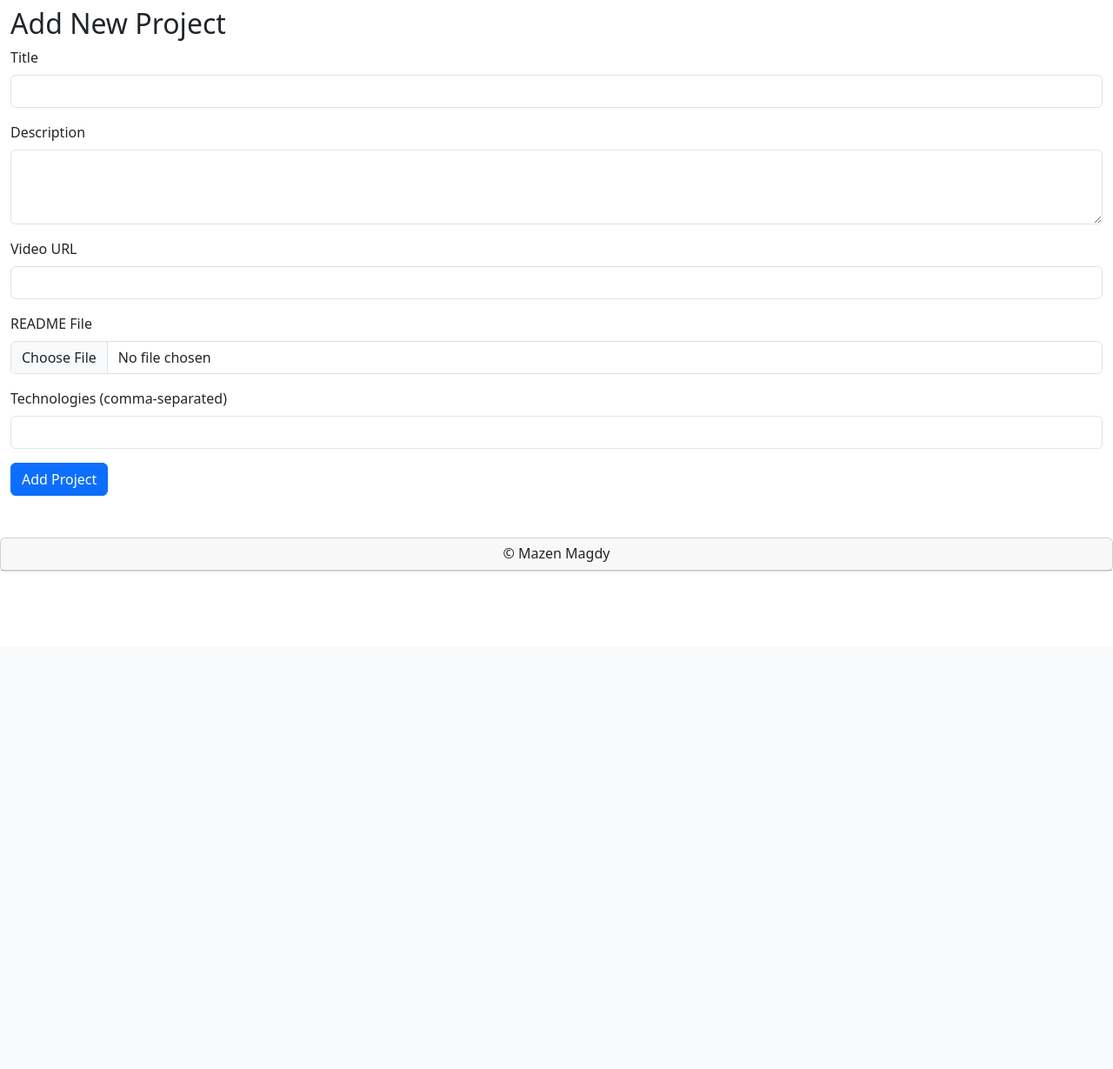
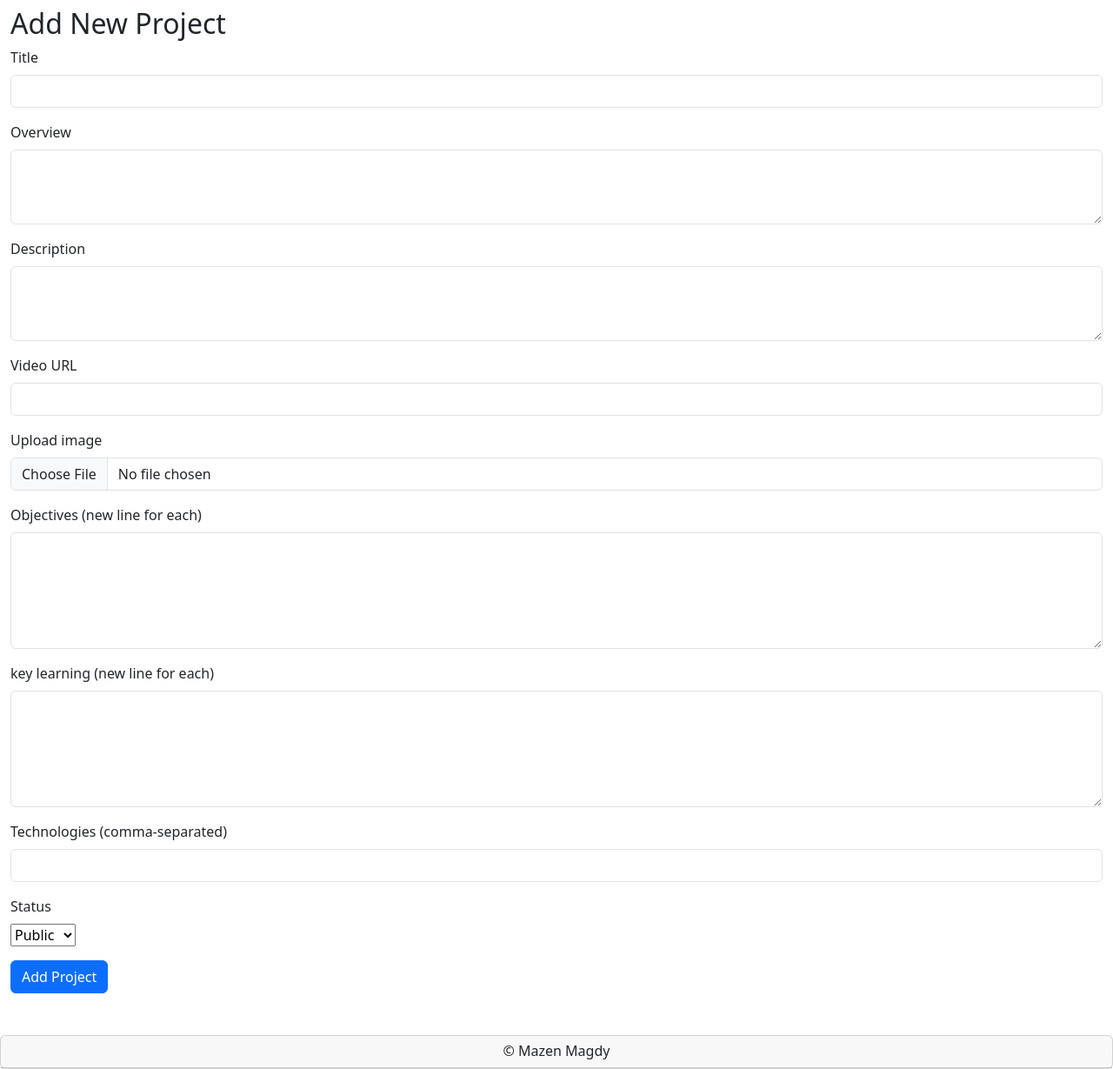
Before and after one commit to Mazen-023/hub, a Django app: page /add in a window 1280 px wide. Shown: the part 56-1285 px from the top of the page at 87% size. Before the commit the page ends 713 px from the top, so only its background shows below. Run offline with Django 5.2, Linux system fonts and the light colour scheme.

Commit message:
add and show project

```diff
--- a/hub/settings.py
+++ b/hub/settings.py
@@ -122,3 +122,7 @@ STATIC_URL = "static/"
 # https://docs.djangoproject.com/en/5.2/ref/settings/#default-auto-field
 
 DEFAULT_AUTO_FIELD = "django.db.models.BigAutoField"
+
+# Configuration for storing images
+MEDIA_URL = "/media/"
+MEDIA_ROOT = BASE_DIR
--- a/hub/urls.py
+++ b/hub/urls.py
@@ -15,6 +15,9 @@ Including another URLconf
     2. Add a URL to urlpatterns:  path('blog/', include('blog.urls'))
 """
 
+from django.conf import settings
+from django.conf.urls.static import static
+
 from django.contrib import admin
 from django.urls import path, include
 
@@ -22,3 +25,8 @@ urlpatterns = [
     path("admin/", admin.site.urls),
     path("", include("projects.urls")),
 ]
+
+
+# store images root
+if settings.DEBUG:
+    urlpatterns += static(settings.MEDIA_URL, document_root=settings.MEDIA_ROOT)
--- a/projects/models.py
+++ b/projects/models.py
@@ -30,7 +30,7 @@ class Project(models.Model):
     overview = models.CharField(max_length=100, blank=True)
     description = models.TextField(blank=True)
     video_url = models.URLField(blank=True)
-    erd_image = models.ImageField(blank=True, upload_to="media")
+    image = models.ImageField(blank=True, upload_to="media")
     objectives = models.TextField(blank=True)
     key_learning = models.TextField(blank=True)
     is_public = models.BooleanField(default=True)
--- a/projects/templates/projects/add.html
+++ b/projects/templates/projects/add.html
@@ -12,6 +12,10 @@
             <input type="text" class="form-control" id="title" name="title" required>
         </div>
         <div class="mb-3">
+            <label for="overview" class="form-label">Overview</label>
+            <textarea class="form-control" id="overview" name="overview" rows="3"></textarea>
+        </div>
+        <div class="mb-3">
             <label for="description" class="form-label">Description</label>
             <textarea class="form-control" id="description" name="description" rows="3"></textarea>
         </div>
@@ -20,13 +24,26 @@
             <input type="url" class="form-control" id="video" name="video">
         </div>
         <div class="mb-3">
-            <label for="file" class="form-label">README File</label>
-            <input type="file" class="form-control" id="file" name="file" accept=".md">
+            <label for="file" class="form-label">Upload image</label>
+            <input type="file" class="form-control" id="file" name="file" accept=".png, .jpg, .jpeg">
+        </div>
+        <div class="mb-3">
+            <label for="objectives" class="form-label">Objectives (new line for each)</label>
+            <textarea class="form-control" id="objectives" name="objectives" rows="5"></textarea>
+        </div>
+        <div class="mb-3">
+            <label for="key_learning" class="form-label">key learning (new line for each)</label>
+            <textarea class="form-control" id="key_learning" name="key_learning" rows="5"></textarea>
         </div>
         <div class="mb-3">
             <label for="tech" class="form-label">Technologies (comma-separated)</label>
             <input type="text" class="form-control" id="tech" name="tech">
         </div>
+        <label for="status" class="form-label">Status</label>
+        <select name="status" id="status" style="display: block;" class="mb-3">
+            <option value="public">Public</option>
+            <option value="private">Private</option>
+        </select>
         <button type="submit" class="btn btn-primary">Add Project</button>
     </form>
 {% endblock %}
--- a/projects/views.py
+++ b/projects/views.py
@@ -4,7 +4,7 @@ from django.db import IntegrityError
 from django.http import HttpResponseRedirect
 from django.urls import reverse
 
-from .models import Project, User
+from .models import User, Project, Tech
 
 # Create your views here.
 
@@ -14,7 +14,44 @@ def index(request):
 
 
 def add(request):
-    return render(request, "projects/add.html")
+    if request.method == "POST":
+        # Get project data
+        title = request.POST["title"]
+        overview = request.POST["overview"]
+        description = request.POST["description"]
+        video_url = request.POST["video"]
+        image = request.FILES["file"]
+        objectives = request.POST["objectives"]
+        key_learning = request.POST["key_learning"]
+        status = request.POST["status"]
+
+        # Get tech data
+        tech = request.POST["tech"]
+
+        # Save project data
+        project = Project.objects.create(
+            owner=request.user,
+            title=title,
+            overview=overview,
+            description=description,
+            video_url=video_url,
+            image=image,
+            objectives=objectives,
+            key_learning=key_learning,
+            is_public=True if status == "public" else "False",
+        )
+
+        # save tech data
+        skills = tech.split(",")
+        for name in skills:
+            Tech.objects.create(project=project, name=name)
+
+        return HttpResponseRedirect(
+            reverse("projects:project_detail", args=[project.id])
+        )
+
+    else:
+        return render(request, "projects/add.html")
 
 
 def project_detail(request, id):
@@ -28,7 +65,19 @@ def project_detail(request, id):
             {"message": "Project doesn't exist"},
         )
 
-    return render(request, "projects/project_detail.html", {"project": project})
+    # Get tech by project
+    techs = Tech.objects.filter(project=project)
+
+    return render(
+        request,
+        "projects/project_detail.html",
+        {
+            "project": project,
+            "key_learning": project.key_learning.splitlines(),
+            "objectives": project.objectives.splitlines(),
+            "techs": techs
+        },
+    )
 
 
 def dashboard(request, username):
```
Also changed, not shown: projects/templates/projects/dashboard.html (+7 -3 lines), projects/templates/projects/project_detail.html (+93 -2 lines), db.sqlite3, media/WhatsApp_Image_2025-09-29_at_21.47.12_0a85a162.jpg (added), projects/migrations/0002_rename_erd_image_project_image.py (added).
